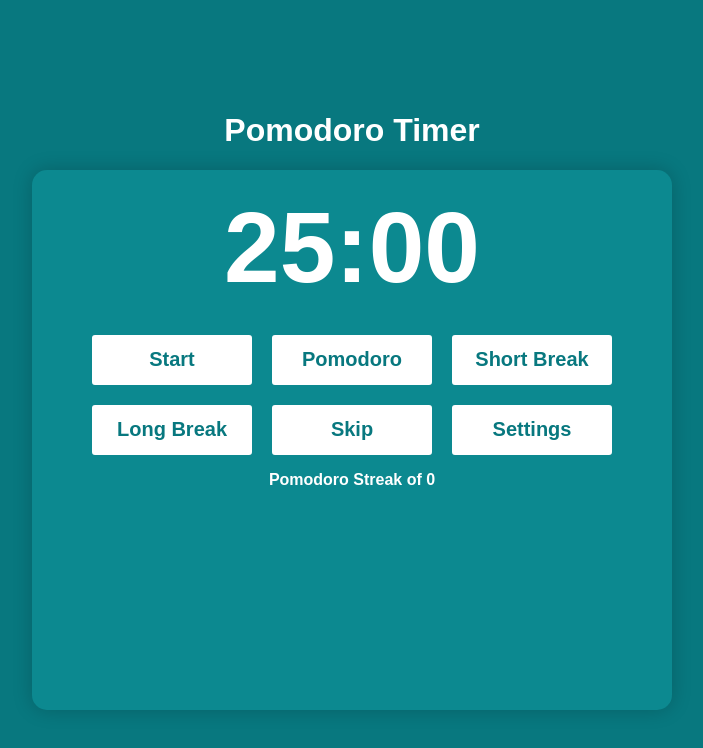
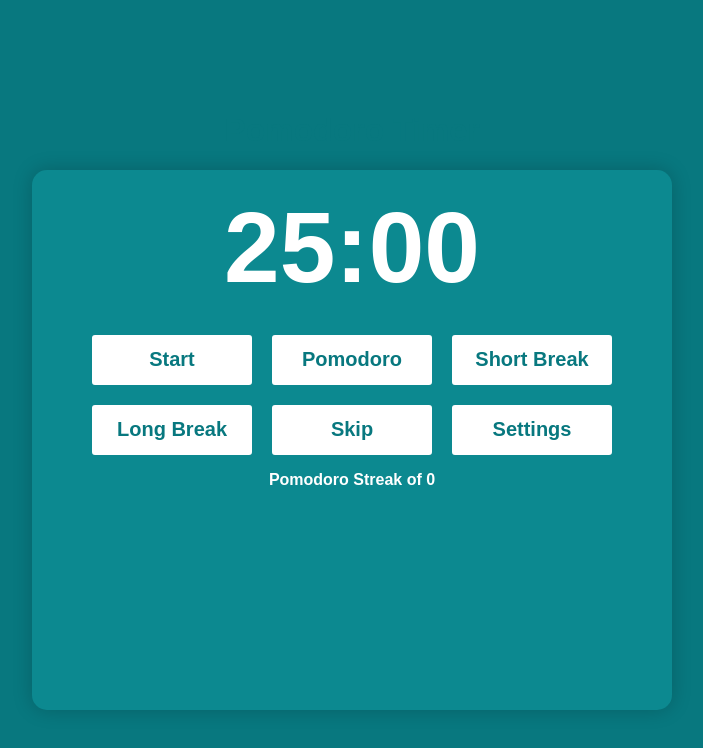
Before and after one commit to PhilipOgunfuwa/pomodoro-timer, a plain HTML site: page index.html in a window 1280 px wide. Shown: the whole page, without its empty margins (288-991 px from the left). Drawn offline with Linux system fonts and the light colour scheme.

Commit message:
Add files via upload

```diff
--- a/styling_sheet.css
+++ b/styling_sheet.css
@@ -1,6 +1,6 @@
 
 h1 {
-    color: #fff;
+    color: #08787F;
 }
 
 body {
```
